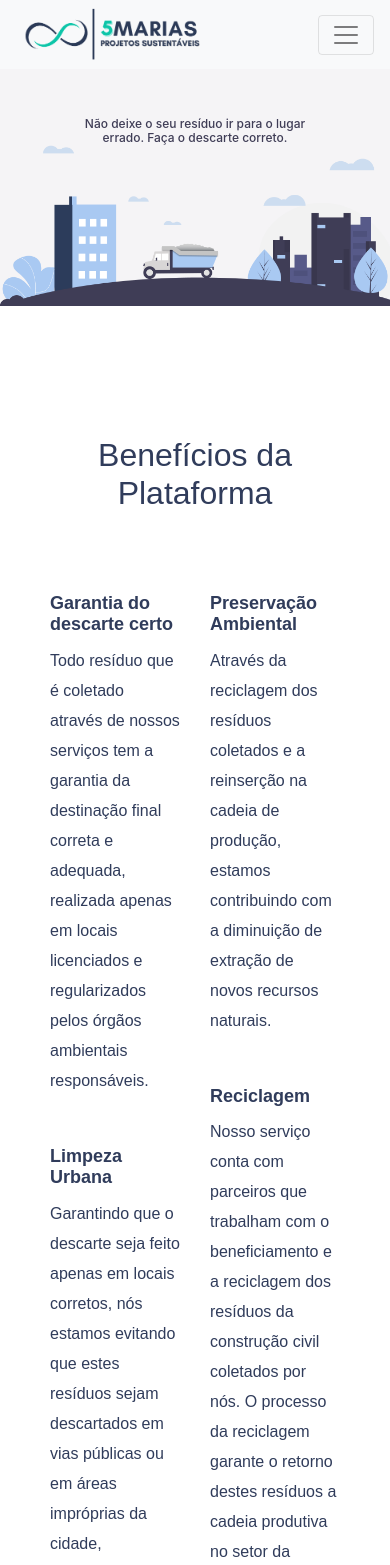
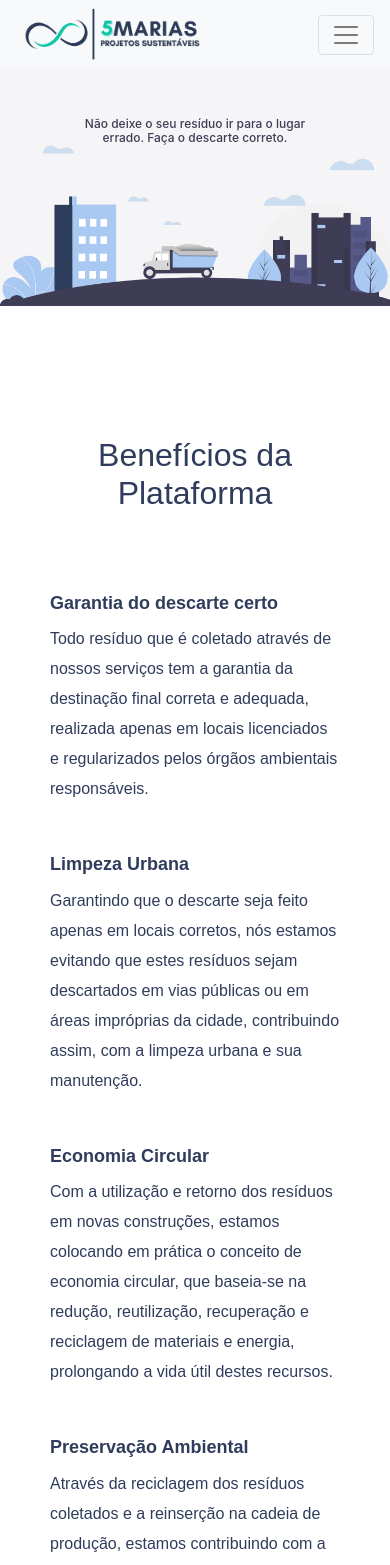
Before and after one commit to aceleradora-TW/descarte-certo, a React (Create React App) app in the folder frontend/: page / in a window 390 px wide. Shown: the top 1565 px of the page. Built offline with nearby package versions, Linux system fonts and the light colour scheme.

Commit message:
Ajustes responsividade e ajuste nome da classe BenefitsComponent

```diff
--- /dev/null
+++ b/frontend/src/components/Benefits/BenefitsStyles.css
@@ -0,0 +1,56 @@
+.title {
+    text-align: center;
+    margin-bottom: 80px;
+    padding-top: 80px;
+    font-size: 32px
+}
+
+.title-card {
+    font-size: 18px;
+    font-weight: bolder;
+    margin-bottom: 10px;
+}
+
+.text-card {
+    font-size: 16px;
+}
+
+.benefits-card {
+    margin-bottom: 50px;
+}
+
+@media only screen and (min-width:411px) and (max-width:731px){
+    .text-card{
+       font-size: 14px;
+       text-align: center;
+    }
+  }
+  @media only screen and (min-width:768px) and (max-width:1024px){
+    .text-card{
+       font-size: 14px;
+    }
+  }
+  @media only screen and (min-width:950px) and (max-width:1280px){
+    .text-card{
+       font-size:16px;
+    }
+}
+
+@media only screen and (min-width:411px) and (max-width:731px){
+    .title-card{
+       font-size: 16px;
+       text-align: center;
+    }
+  }
+  @media only screen and (min-width:768px) and (max-width:1024px){
+    .title-card{
+       font-size: 16px;
+       text-align: center;
+    }
+  }
+  @media only screen and (min-width:950px) and (max-width:1280px){
+    .title-card{
+       font-size:18px;
+
+    }
+}
--- a/frontend/src/components/Benefits/index.js
+++ b/frontend/src/components/Benefits/index.js
@@ -1,28 +1,28 @@
 import React from 'react'
-import './index.css'
+import './BenefitsStyles.css'
 
-function Benefits() {
+function BenefitsComponent() {
     return(
         <div>
             <div >
-                <h1 id ="anchorBenefits" className="title">Benefícios da Plataforma</h1>
+                <h1 id ="Beneficios" className="title">Benefícios da Plataforma</h1>
             </div>
             <div className="row">
-                <div className="col-6" >
+                <div className="col-sm">
                     <div className="benefits-card">
                         <h3 className="title-card">Garantia do descarte certo</h3>
                         <p className="text-card">Todo resíduo que é coletado através de nossos serviços tem a garantia da destinação final correta e adequada, realizada apenas em locais licenciados e regularizados pelos órgãos ambientais responsáveis.</p>
                     </div>
                     <div className="benefits-card">
                         <h3 className="title-card">Limpeza Urbana</h3>
-                        <p className="text-card">Garantindo que o descarte seja feito apenas em locais corretos, nós estamos evitando que estes resíduos sejam descartados em vias públicas ou em áreas impróprias da cidade,  contribuindo assim, com a limpeza urbana e sua manutenção</p>
+                        <p className="text-card">Garantindo que o descarte seja feito apenas em locais corretos, nós estamos evitando que estes resíduos sejam descartados em vias públicas ou em áreas impróprias da cidade,  contribuindo assim, com a limpeza urbana e sua manutenção.</p>
                     </div>
                     <div className="benefits-card">
                         <h3 className="title-card">Economia Circular </h3>
                         <p className="text-card">Com a utilização e retorno dos resíduos em novas construções, estamos colocando em prática o conceito de economia circular, que baseia-se na redução, reutilização, recuperação e reciclagem de materiais e energia, prolongando a vida útil destes recursos.</p>
                     </div>
                 </div>
-                <div className="col-6" >
+                <div className="col-sm">
                     <div className="benefits-card">
                         <h3 className="title-card">Preservação Ambiental</h3>
                         <p className="text-card">Através da reciclagem dos resíduos coletados e a reinserção na cadeia de produção, estamos contribuindo com a diminuição de extração de novos recursos naturais.</p>
@@ -36,5 +36,4 @@ function Benefits() {
         </div>
     )
 }
-
-export default Benefits;
+export default BenefitsComponent;
```
